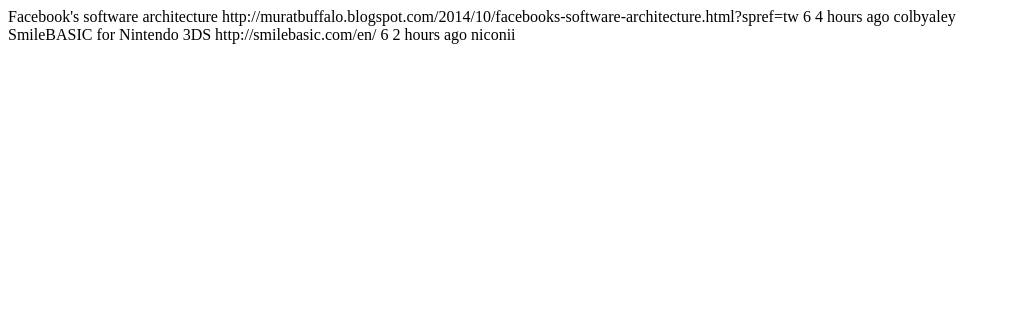
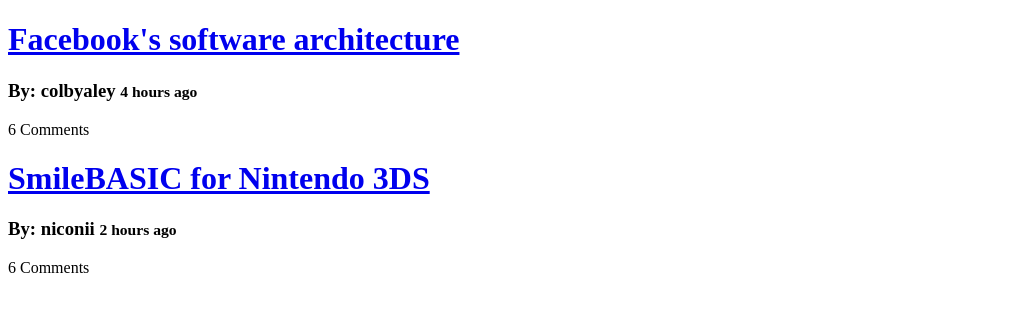
Before and after one commit to juanlizarazo/news-feed--angularjs, a website: page app/index.html in a window 1280 px wide. Shown: the whole page, without its empty margins (0-1010 px from the left). Drawn offline with Linux system fonts and the light colour scheme.

Commit message:
Basic format for news headlines

```diff
--- a/app/index.html
+++ b/app/index.html
@@ -7,11 +7,9 @@
 <body>
   <div ng-controller="NewsController as news">
     <div ng-repeat="news in news.newsFeed.items">
-      {{news.title}}
-      {{news.url}}
-      {{news.commentCount}}
-      {{news.postedAgo}}
-      {{news.postedBy}}
+      <h1><a href="{{news.url}}">{{news.title}}</a></h1>
+      <h3>By: {{news.postedBy}} <small>{{news.postedAgo}}</small></h3>
+      <span>{{news.commentCount}} Comments</span>
     </div>
   </div>
 </body>
```
